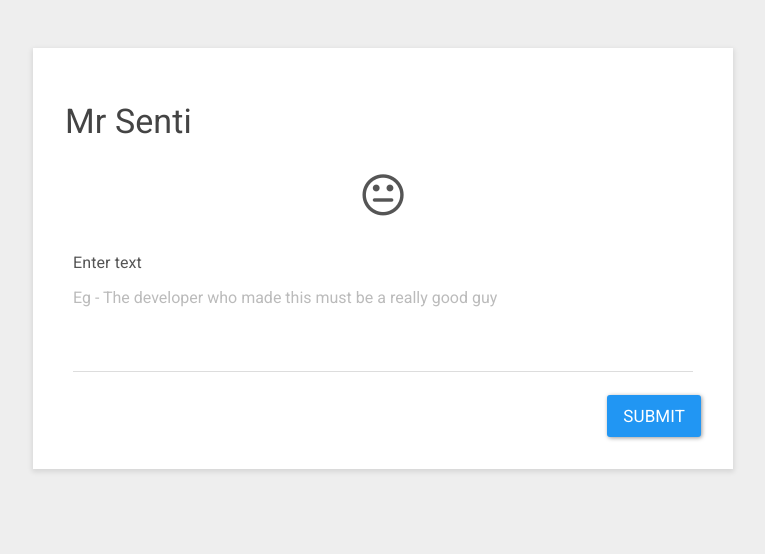
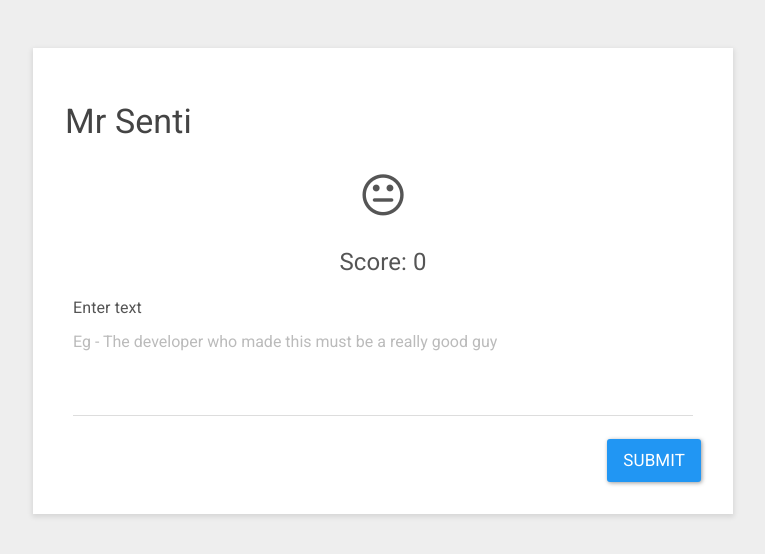
Before and after one commit to phenax/mr-senti, a Flask app: page / in a window 1280 px wide. Shown: the top 554 px of the page, without its empty margins (257-1022 px from the left). Run offline with Flask 2, Linux system fonts and the light colour scheme; parts of the project's set-up code (start-up, migrations or seed data) failed here and were passed over; some libraries are stand-ins or nearby versions.

Commit message:
Added score

```diff
--- a/static/js/script.js
+++ b/static/js/script.js
@@ -51,7 +51,10 @@ const analyseSentiment = data =>
 	fetcher('/api/analyse', getOptions(data))
 		.then(resp => resp.json())
 		.then(logger)
-		.then(resp => resp.label === 'pos'? 'smile': 'frown');
+		.then(({ label, probabilities }) => ({
+			icon: label === 'pos'? 'smile': 'frown',
+			score: Math.floor(probabilities.pos * 10000)/100,
+		}));
 
 
 /**
@@ -59,10 +62,13 @@ const analyseSentiment = data =>
  *
  * @param  {string} icon
  */
-const renderIcon = icon =>
-	$result.innerHTML = `<i class="fa fa-${icon}-o"></i>`;
+const renderIcon = ({icon, score}) =>
+	$result.innerHTML = `<i class="fa fa-${icon}-o"></i><div class="score">Score: ${score}</div>`;
 
 
+
+// Initial render
+renderIcon({ icon: 'meh', score: 0 });
 
 document
 	.querySelector('.js-form-submit')
--- a/templates/index.html
+++ b/templates/index.html
@@ -35,6 +35,10 @@
 			resize: none;
 			color: #999;
 		}
+
+		.score {
+			font-size: .5em;
+		}
 	</style>
 </head>
 <body>
@@ -46,7 +50,7 @@
 
 		<div class='result'>
 			<div class='js-result-dump'>
-				<i class='fa fa-meh-o'></i>
+				Your lame browser probably doesnt support the awesomeness of ES2015.
 			</div>
 		</div>
 
```
Also changed, not shown: 1 other file.
